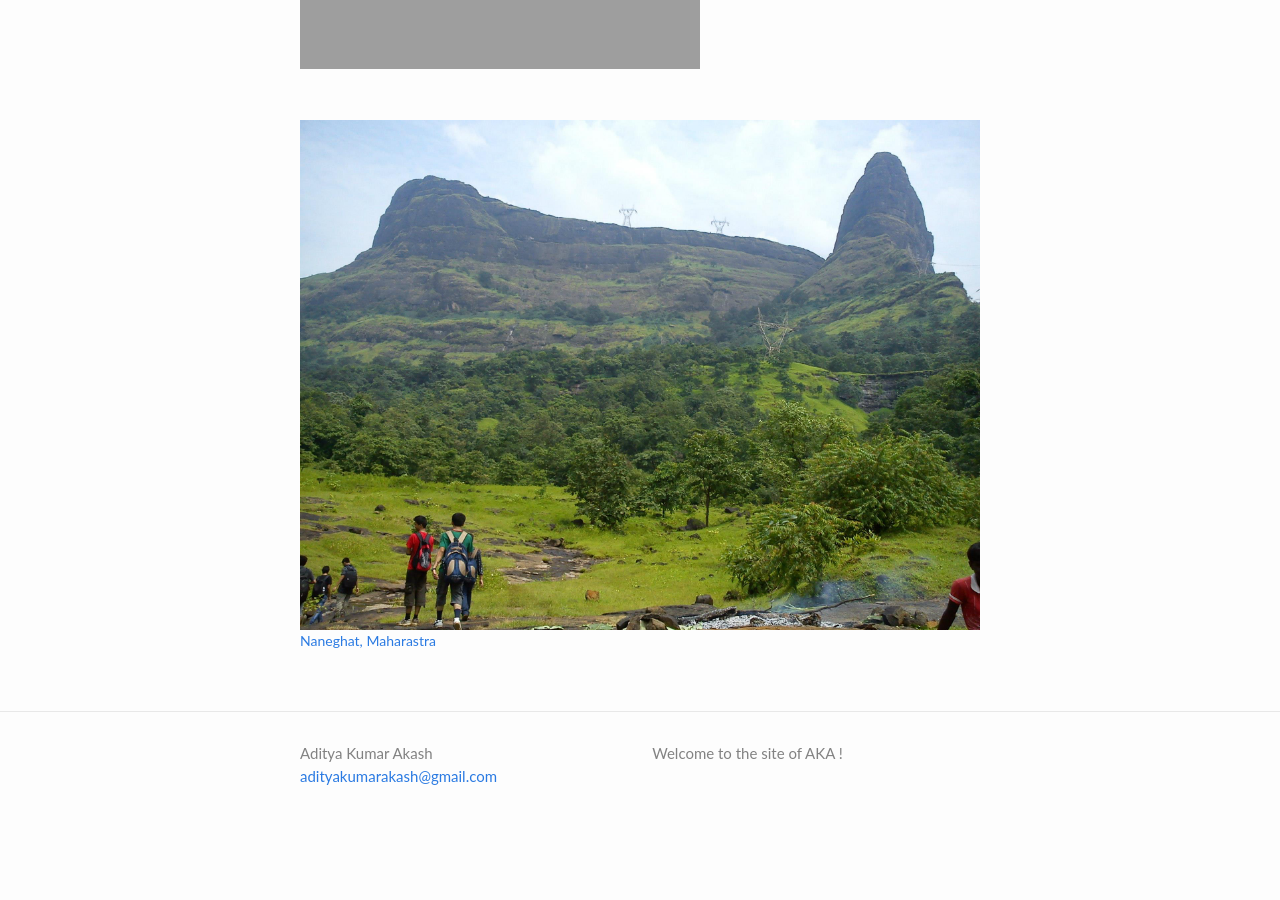
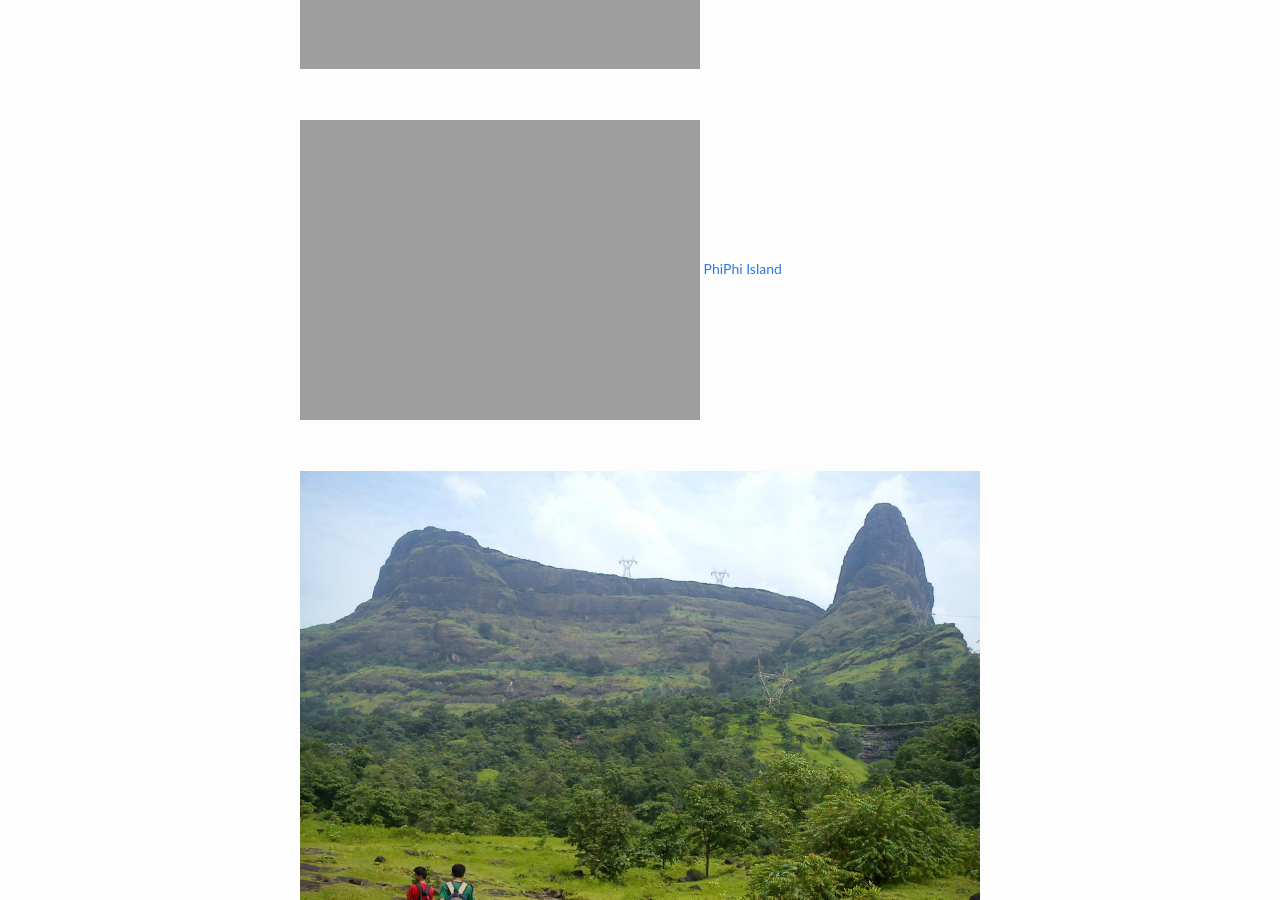
Before and after one commit to adityakumarakash/adityakumarakash.github.io, a Jekyll site: the page built from personal.md, in a window 1280 px wide and 900 px high, scrolled down 2085 px. Built offline with Jekyll 4.4.1, drawn with Linux system fonts in a browser that asks for light colours; before the commit the page ends 2932 px from its top, so only the background shows below that.

Commit message:
Update personal.md

```diff
--- a/personal.md
+++ b/personal.md
@@ -41,5 +41,10 @@ I am passionate about yoga and hiking. Helps me enjoy a balanced life :relaxed:.
 
 <br>
 
+![PhiPhi](https://adityakumarakash.github.io/img/PhiPhi.jpg)
+[PhiPhi Island](https://en.wikipedia.org/wiki/Phi_Phi_Islands)
+
+<br>
+
 ![Naneghat](https://adityakumarakash.github.io/img/naneghat.jpg)
 [Naneghat, Maharastra](https://en.wikipedia.org/wiki/Naneghat)
```
